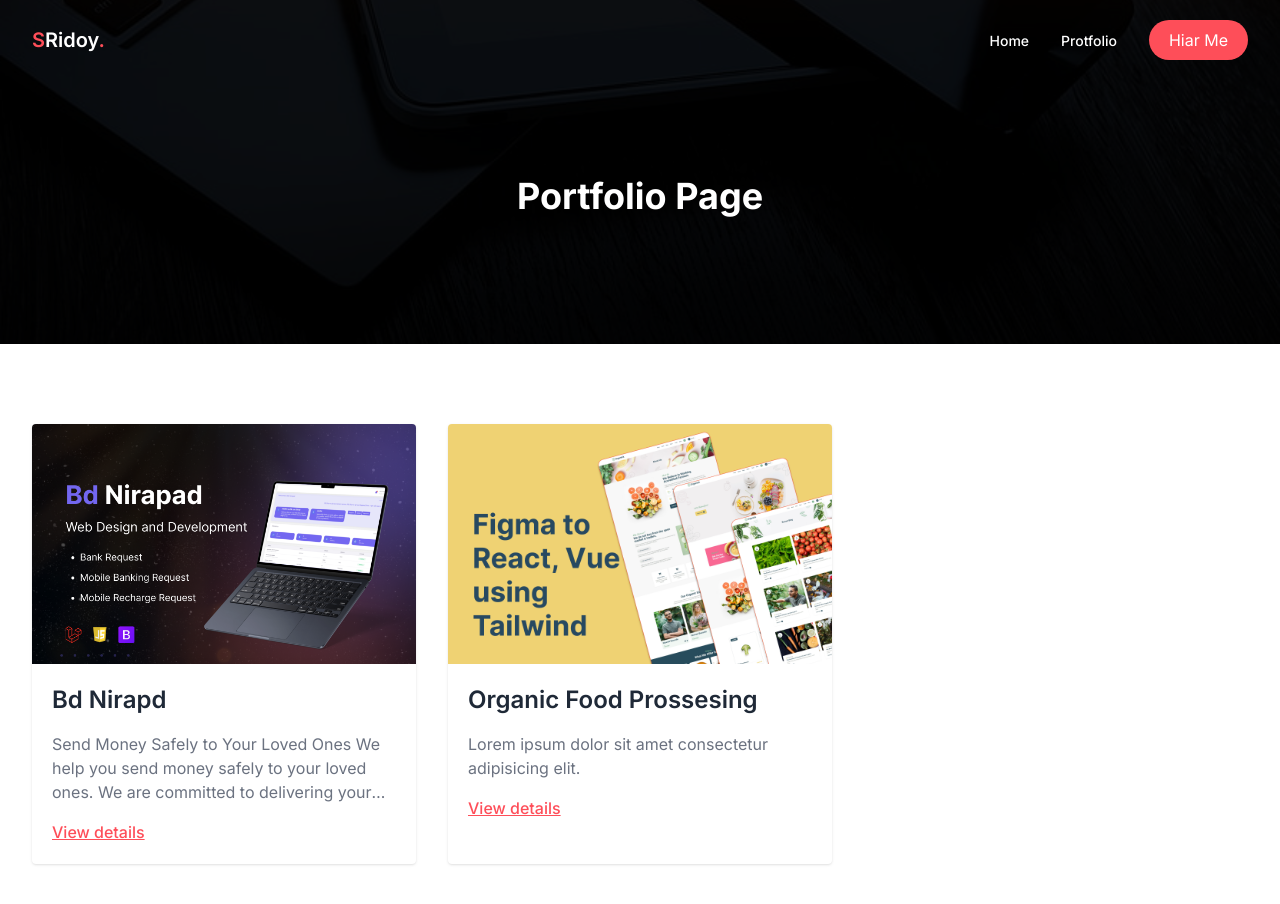
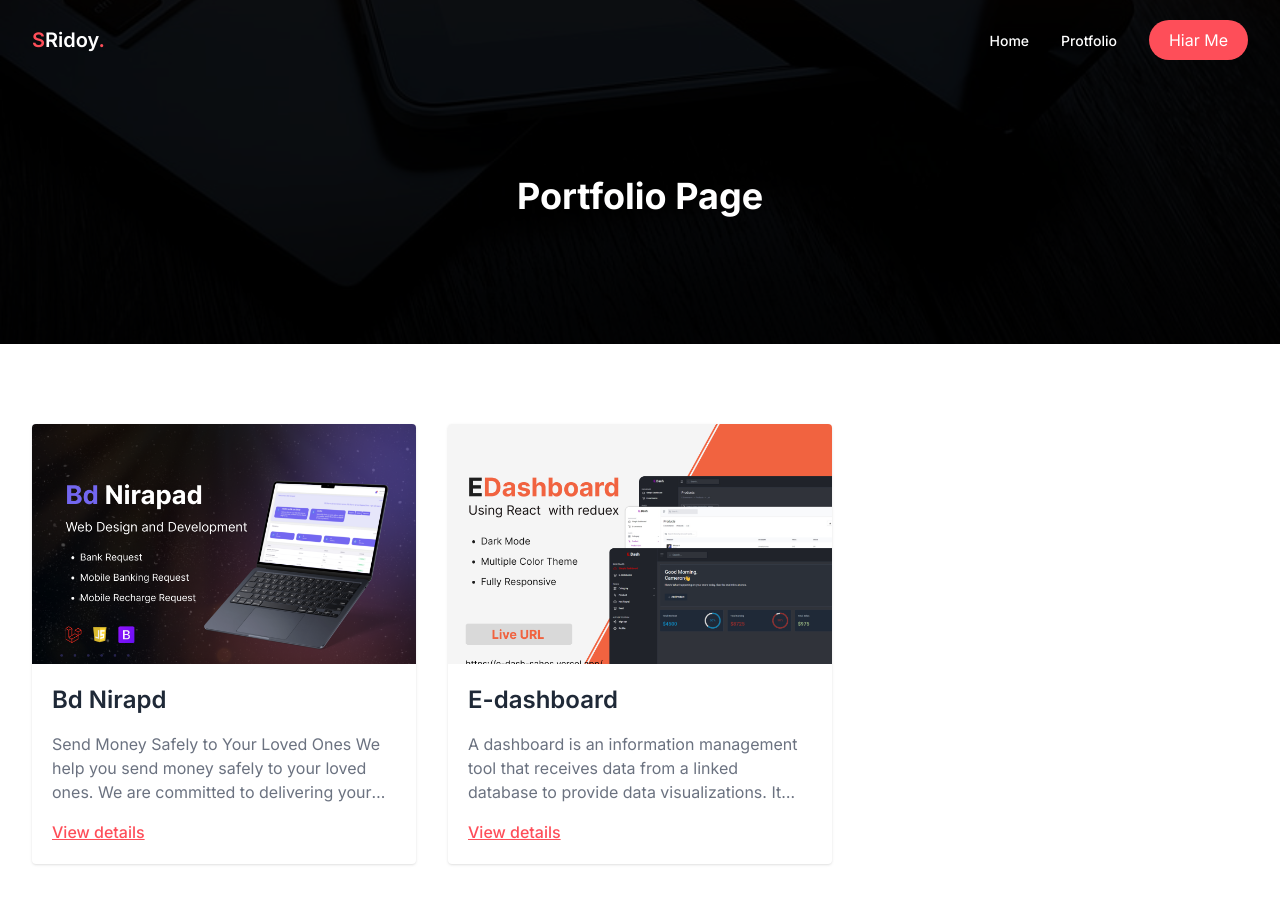
Before and after one commit to sahosmia/Sahos-Ridoy, a Next.js app: page /portfolio in a window 1280 px wide. Shown: the top 904 px of the page. Built offline with nearby package versions, Linux system fonts and the light colour scheme.

Commit message:
add new portfolio

```diff
--- a/constants/index.js
+++ b/constants/index.js
@@ -25,6 +25,7 @@ import {
 
 import { ImPhone } from "react-icons/im";
 
+import EDashPortfolio from "@/public/images/portfolio/Edash.png";
 import PortfolioNirapad from "@/public/images/portfolio/nirapad.png";
 import Portfolio1 from "@/public/images/portfolio/protfolio-1.png";
 import Portfolio2 from "@/public/images/portfolio/protfolio-2.png";
@@ -134,15 +135,19 @@ export const portfolios = [
   },
 
   {
-    title: "Organic Food Prossesing",
-    slug: "organic-food-prossesing",
-    description: "Lorem ipsum dolor sit amet consectetur adipisicing elit. ",
-    thumbnail: Portfolio1,
+    title: "E-dashboard",
+    slug: "e-dashboard-react",
+    description:
+      "A dashboard is an information management tool that receives data from a linked database to provide data visualizations. It typically offers high-level information in one view that end users can use to answer a single question.",
+    thumbnail: EDashPortfolio,
     images: [Portfolio1, Portfolio2, Portfolio1],
     tecnology: ["React", "Tailwind"],
-    live_url: "https://www.sahosmia.netlify.com",
-    github: "https://www.github.com/sahosmia",
+    live_url: "https://e-dash-sahos.vercel.app/",
+    github: "https://github.com/sahosmia/EDash",
     showStatus: true,
+    client: "Contact",
+    type: "Design",
+    duration: "1.5 Months",
   },
   // {
   //   title: "Organic Food Prossesing 2",
```
Also changed, not shown: public/images/portfolio/Edash.png (added).
